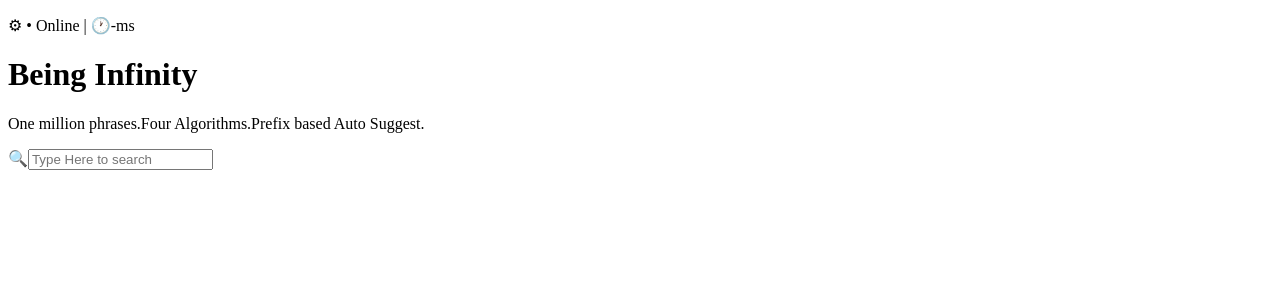
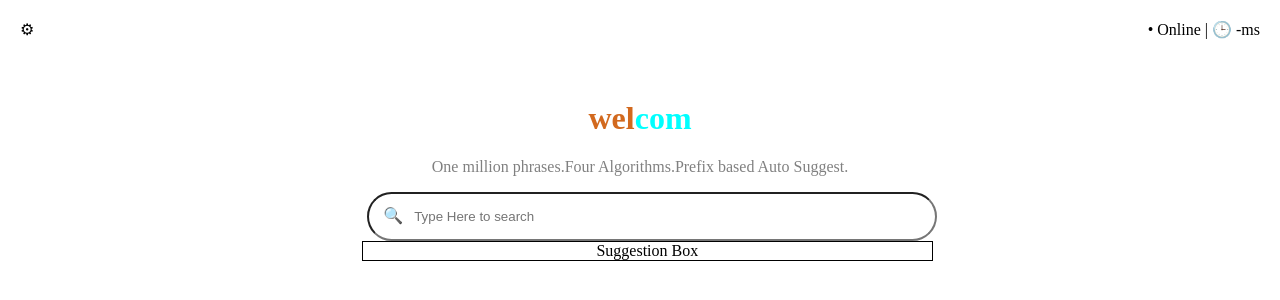
Before and after one commit to 24wh1a05e8-lgtm/autosuggest, a website: page frontend/pages/Autosuggest.html in a window 1280 px wide. Drawn offline with Linux system fonts and the light colour scheme.

Commit message:
stage 3.2 commit

```diff
--- a/frontend/pages/Autosuggest.html
+++ b/frontend/pages/Autosuggest.html
@@ -4,15 +4,66 @@
     <meta charset="UTF-8">
     <meta name="viewport" content="width=device-width, initial-scale=1.0">
     <title>Document</title>
+    <style>
+        .left-bar{
+            position: fixed;
+            top: 20px;
+            left: 20px;
+
+        }
+        .right-bar{
+            position: fixed;
+            top:20px;
+            right:20px;
+        }
+        .search-section{
+            text-align: center;
+            margin-top: 100px;
+        }
+        .J{
+            color: chocolate;
+        }
+        .Ja{
+            color: aqua;
+        }
+        .tag-line{
+            color: gray;
+        }
+        .lens{
+            position: relative;
+            left: 40px;
+
+        }
+        .search-box{
+            padding: 15px 15px 15px 45px;
+            border-radius: 30px;
+            width: 40%;
+        }
+        #suggestion-box{
+            border: 1px solid black;
+            width: 45%;
+            margin-left: 28% ;
+
+
+        }
+    </style>
 </head>
 <body>
     <div>
-        <p>&#9881 &#8226 Online | &#128336-ms</p>
+        <span class="left-bar"> &#9881;</span>
+        <span class="right-bar">&#x2022; Online | &#x1F552; -ms</p>
     </div>
-    <h1>Being Infinity</h1>
-    <p> One million phrases.Four Algorithms.Prefix based Auto Suggest.</p>
-    <div>
-        &#128269<input type="text" id="search" placeholder="Type Here to search">
+    <div class="search-section">
+        <h1><span class ="J">wel</span><span class="Ja" >com</span></h1>
+    <p class="tag-line" > One million phrases.Four Algorithms.Prefix based Auto Suggest.</p>
+   <span> <span class="lens">&#128269;</span>
+       <input class="search-box" placeholder="Type Here to search">
+     </span>
+     <div id="suggestion-box">
+        Suggestion Box
+
+
+     </div>
         <div id="suggestions"></div>
     </div>
 </body>
```
Also changed, not shown: frontend/pages/Autosuggest.css (added).
